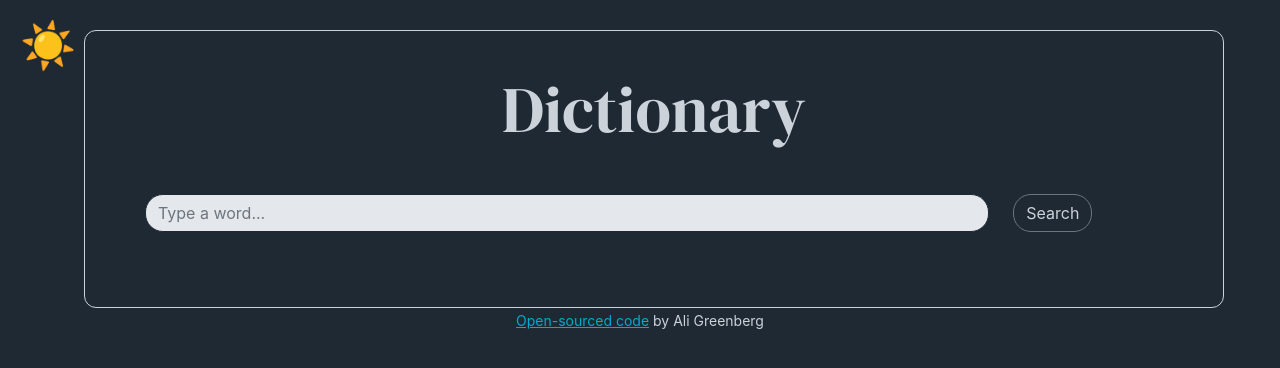
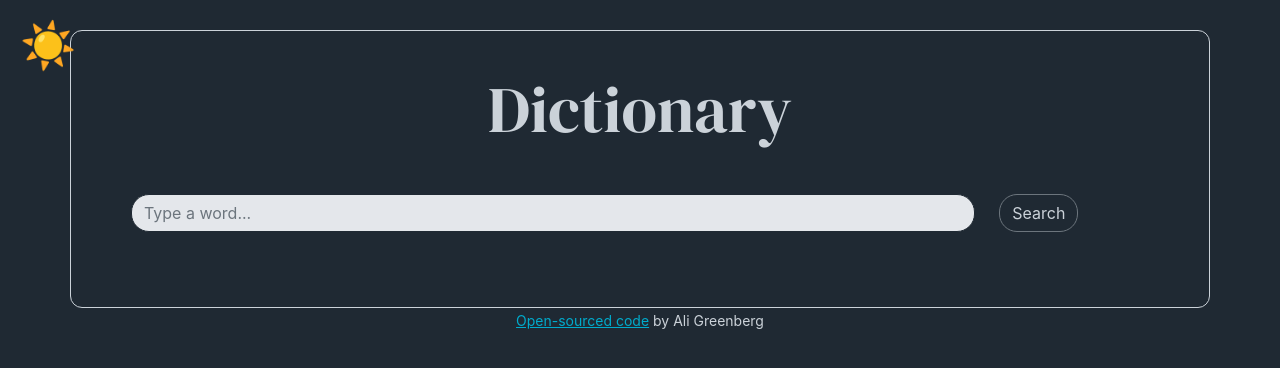
Before and after one commit to aligberg/dictionary-project, a React (Create React App) app: page / in a window 1280 px wide. Shown: the top 368 px of the page. Built offline with nearby package versions, Linux system fonts and the light colour scheme; no server answers.

Commit message:
margin fix

```diff
--- a/src/App.css
+++ b/src/App.css
@@ -1,9 +1,8 @@
 .container {
   padding: 40px 60px;
   border-radius: 12px;
+  margin: 0 auto;
   margin-top: -50px;
-  margin-left: 84px;
-  margin-right: 84px;
 }
 h1 {
   font-family: 'DM Serif Display', serif;
```
Also changed, not shown: 1 other file (tests, documents, lock files or other folders).
